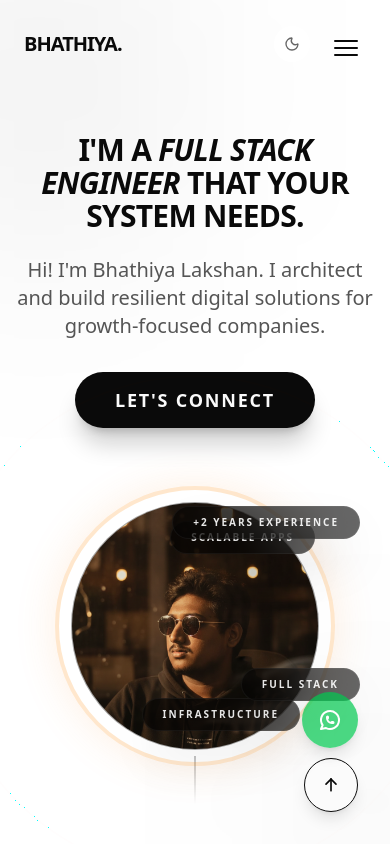
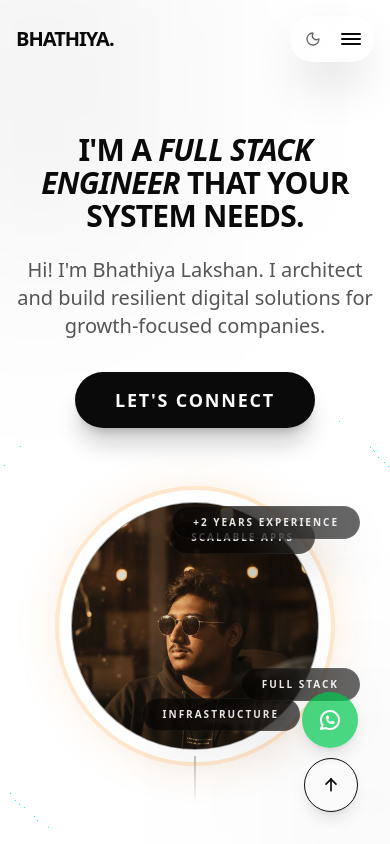
Before and after one commit to smbhathiya/portfolio-2025, a Next.js app: page / in a window 390 px wide. Shown: the top 844 px of the page. Built offline with nearby package versions, Linux system fonts and the light colour scheme; a web font is replaced by a local one.

Commit message:
feat: add responsive and animated NavBar component with scrollspy, theme toggle, and mobile menu.

```diff
--- a/components/nav-bar.tsx
+++ b/components/nav-bar.tsx
@@ -71,13 +71,17 @@ export function NavBar() {
 
   return (
     <>
-      <header className="fixed top-0 left-0 right-0 z-50 flex items-center justify-between px-6 py-6 pointer-events-none">
-        {/* Logo */}
+      <header className="fixed top-0 left-0 right-0 z-50 flex items-center justify-between px-4 md:px-8 py-4 md:py-6 pointer-events-none">
+        {/* Logo - Glass Protected */}
         <motion.div
           initial={{ x: -20, opacity: 0 }}
           animate={{ x: 0, opacity: 1 }}
           transition={{ duration: 0.8 }}
-          className="pointer-events-auto flex items-center gap-2 group cursor-pointer"
+          className={cn(
+            "pointer-events-auto flex items-center gap-2 group cursor-pointer transition-all duration-500",
+            isScrolled &&
+              "glass px-6 py-3 rounded-full border-white/5 bg-white/[0.03] backdrop-blur-2xl shadow-2xl",
+          )}
           onClick={() => window.scrollTo({ top: 0, behavior: "smooth" })}
         >
           <span className="text-xl font-black tracking-tighter text-foreground uppercase">
@@ -94,64 +98,83 @@ export function NavBar() {
         >
           {navItems.map((item) => (
             <Link
-              key={item.href} // Changed from item.name to item.href
+              key={item.href}
               href={item.href}
               className={cn(
-                // Used cn for conditional classes
                 "relative px-6 py-2.5 text-[10px] font-black uppercase tracking-[0.2em] transition-all duration-300 rounded-full",
-                activeSection === item.href // Changed from item.href.slice(1) to item.href
+                activeSection === item.href
                   ? "text-primary-foreground"
                   : "text-muted-foreground hover:text-foreground",
               )}
             >
-              {activeSection === item.href && ( // Changed from item.href.slice(1) to item.href
+              <AnimatePresence>
+                {activeSection === item.href && (
                   <motion.div
-                  layoutId="active-pill" // Changed from navbar-pill to active-pill
+                    layoutId="active-pill"
                     className="absolute inset-0 bg-primary rounded-full -z-10 shadow-lg shadow-primary/20"
                     transition={{ type: "spring", duration: 0.6 }}
                   />
                 )}
-              {item.label} {/* Changed from item.name to item.label */}
+              </AnimatePresence>
+              {item.label}
             </Link>
           ))}
         </motion.div>
 
-        {/* Right Actions */}
+        {/* Right Actions - Glass Protected */}
+        <div className="flex items-center gap-3 pointer-events-auto">
+          {/* Desktop Contact Button */}
           <motion.div
             initial={{ x: 20, opacity: 0 }}
             animate={{ x: 0, opacity: 1 }}
             transition={{ duration: 0.8 }}
-          className="flex items-center gap-4 pointer-events-auto"
+            className="hidden md:block"
           >
-          <div className="hidden md:block">
             <Button
-              className="rounded-full px-8 h-12 bg-white text-black font-black uppercase tracking-widest text-[10px] hover:opacity-90 transition-all shadow-xl shadow-white/5 border-0"
-              onClick={() => {
-                const el = document.getElementById("contact");
-                if (el)
-                  window.scrollTo({
-                    top: el.offsetTop - 80,
-                    behavior: "smooth",
-                  });
-              }}
+              className={cn(
+                "rounded-full px-8 bg-foreground text-background font-black uppercase tracking-widest text-[10px] hover:bg-foreground/90 transition-all shadow-xl shadow-foreground/5 border-0",
+                isScrolled ? "h-10 px-6" : "h-12 px-8",
+              )}
+              asChild
+            >
+              <a
+                href="https://wa.me/94723095865"
+                target="_blank"
+                rel="noopener noreferrer"
               >
                 Contact me
+              </a>
             </Button>
-          </div>
-          <ModeToggle />
+          </motion.div>
 
-          {/* Mobile Menu Button */}
+          {/* Mobile & Combined Actions Pill */}
+          <motion.div
+            initial={{ x: 20, opacity: 0 }}
+            animate={{ x: 0, opacity: 1 }}
+            transition={{ duration: 0.8, delay: 0.1 }}
+            className={cn(
+              "flex items-center gap-0.5 p-1 transition-all duration-500",
+              (isScrolled ||
+                (typeof window !== "undefined" && window.innerWidth < 768)) &&
+                "glass rounded-full border-white/5 bg-white/[0.03] backdrop-blur-2xl shadow-2xl",
+            )}
+          >
+            <ModeToggle
+              className="h-9 w-9 bg-transparent hover:bg-white/10 border-0 flex items-center justify-center"
+              iconSize="h-4 w-4"
+            />
+
             <div className="md:hidden">
               <button
                 onClick={() => setIsMobileMenuOpen(!isMobileMenuOpen)}
-              className="p-2 rounded-full hover:bg-primary/10 transition-colors"
+                className="h-9 w-9 flex items-center justify-center rounded-full hover:bg-white/10 transition-colors"
                 aria-label="Toggle menu"
               >
-              <div className="w-6 h-4 relative flex flex-col justify-between">
+                <div className="w-5 h-3 relative flex flex-col justify-between">
                   <span
                     className={cn(
                       "w-full h-0.5 bg-foreground transition-all duration-300 rounded-full",
-                    isMobileMenuOpen && "rotate-45 translate-y-1.5",
+                      isMobileMenuOpen && "rotate-45 translate-y-[5px]",
                     )}
                   />
                   <span
@@ -163,13 +186,14 @@ export function NavBar() {
                   <span
                     className={cn(
                       "w-full h-0.5 bg-foreground transition-all duration-300 rounded-full",
-                    isMobileMenuOpen && "-rotate-45 -translate-y-2",
+                      isMobileMenuOpen && "-rotate-45 -translate-y-[5px]",
                     )}
                   />
                 </div>
               </button>
             </div>
           </motion.div>
+        </div>
       </header>
 
       {/* Mobile Menu Overlay */}
```
Lines whose indentation alone changed are shown as unchanged.
